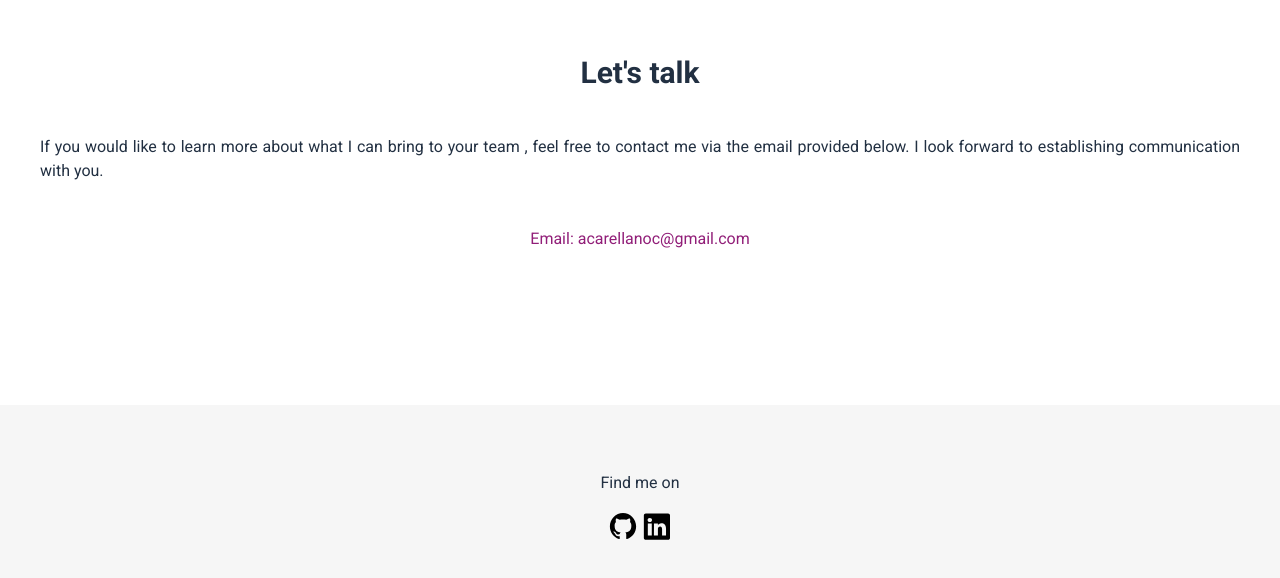
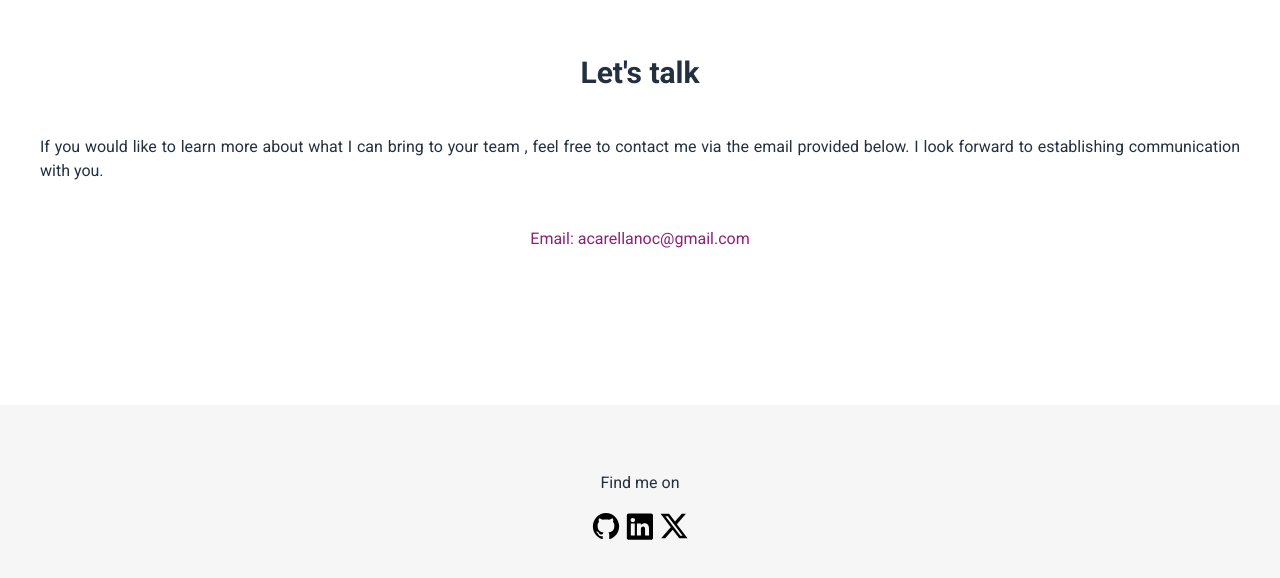
Before and after one commit to acarecor/portfolio, a plain HTML site: page index.html in a window 1280 px wide. Shown: the part 4717-5295 px from the top of the page. Drawn offline with nearby package versions, Linux system fonts and the light colour scheme.

Commit message:
added twitter link

```diff
--- a/index.html
+++ b/index.html
@@ -388,6 +388,14 @@
           >
             <img src="assets/linkedin.svg" alt="linkedin" />
           </a>
+          <!----x-twitter logo--------------------------------------->
+          <a
+            href="https://twitter.com/acarecor"
+            class="social-media__item"
+            download target="_blank"
+          >
+            <img src="assets/x-twitter.svg" alt="x-twitter" style="width: 30px;height: auto;" />
+          </a>
         </div>
       </footer>
     </div>
```
Also changed, not shown: assets/x-twitter.svg (added).
